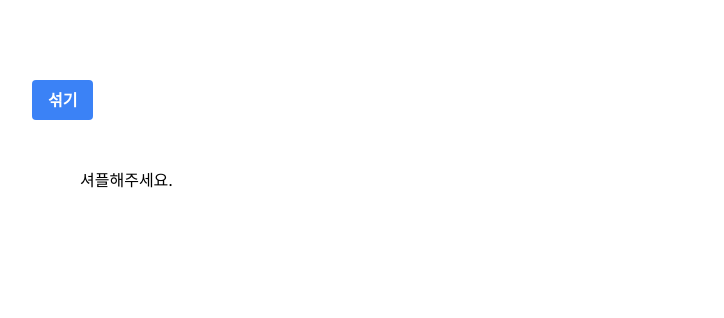
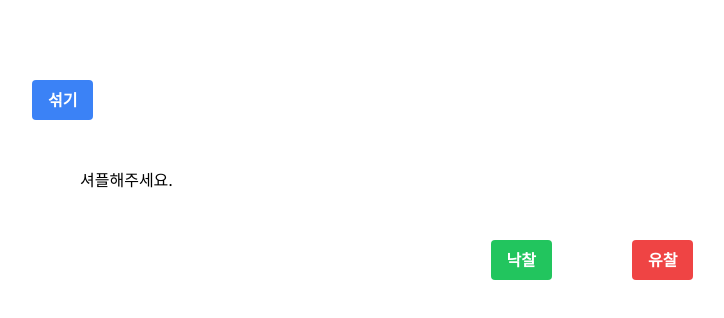
Before and after one commit to hanwool95/pokemon_unite_random, a Next.js app: page /nuzlocke in a window 1280 px wide. Shown: the top 318 px of the page, without its empty margins (48-772 px from the left). Built offline with nearby package versions, Linux system fonts and the light colour scheme.

Commit message:
STYLE: button style

```diff
--- a/components/cards/index.tsx
+++ b/components/cards/index.tsx
@@ -101,6 +101,14 @@ const Cards = () => {
         {"섞기"}
       </button>
       <div className="flex w-full p-12">{currentCard}</div>
+      <div className="flex w-full">
+        <button className="px-4 py-2 font-bold text-white bg-green-500 rounded ml-auto mr-10">
+          {"낙찰"}
+        </button>
+        <button className="px-4 py-2 font-bold text-white bg-red-500 rounded mr-auto ml-10">
+          {"유찰"}
+        </button>
+      </div>
     </div>
   );
 };
```
